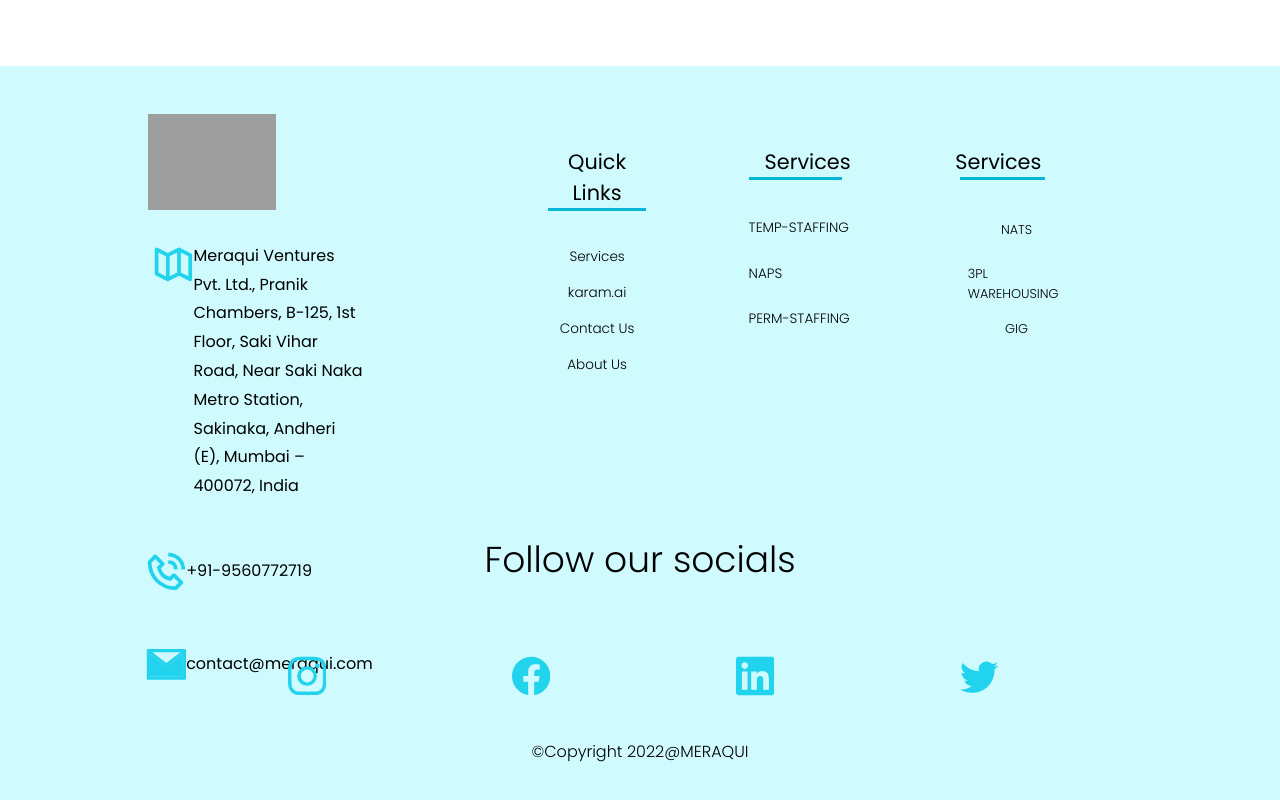
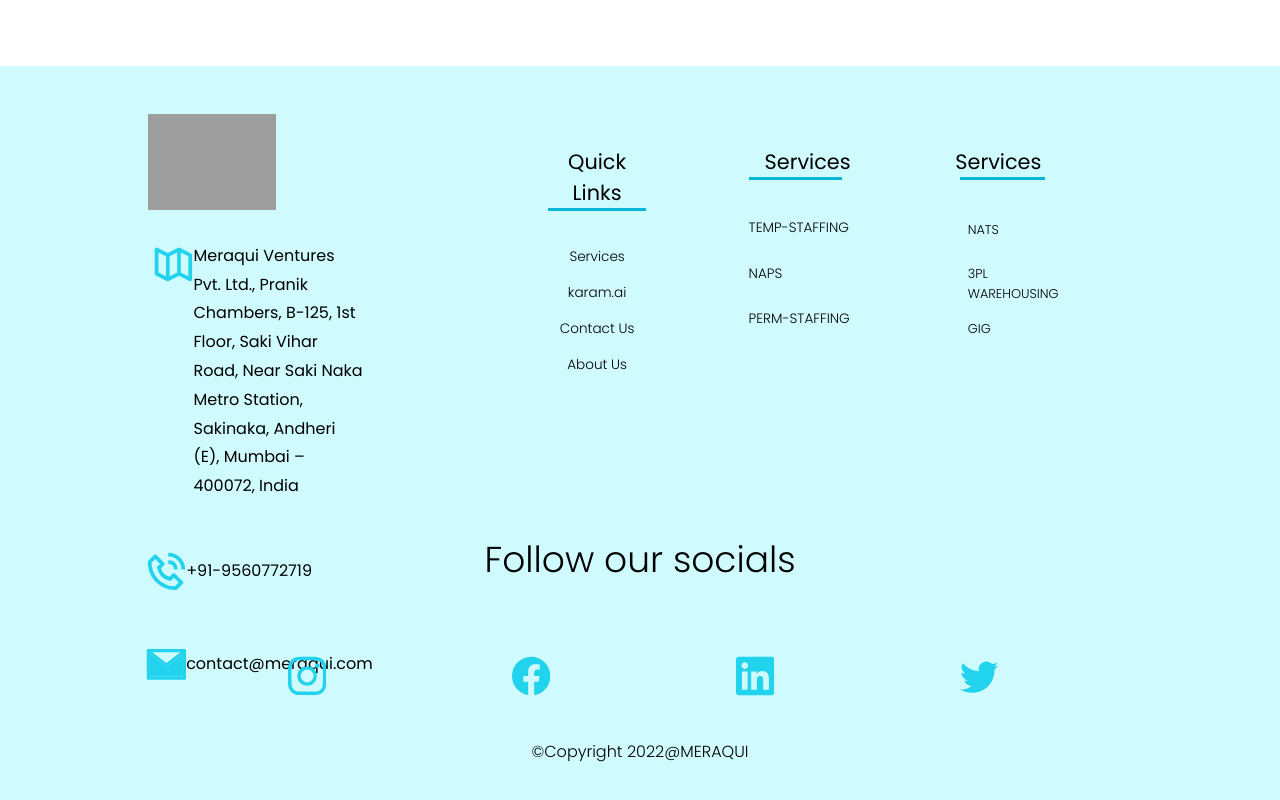
Before and after one commit to Vaidik1308/Meraqui-1, a React (Create React App) app: page /about in a window 1280 px wide. Shown: the part 2470-3270 px from the top of the page. Built offline with nearby package versions, Linux system fonts and the light colour scheme; grey boxes are pictures that could not be loaded.

Commit message:
adjusted footer

```diff
--- a/src/components/Footer.js
+++ b/src/components/Footer.js
@@ -69,7 +69,7 @@
                         <div className='ml-2 flex justify-center  border-b-[3px] border-cyan-500 w-[75%]'>
                             <h3 className='w-fit  sm:mr-2   sm:text-[1.3rem] font-poppins font-[400]'>Services</h3>
                         </div>
-                        <ul className="text-[0.8rem] mt-[35px] flex flex-col items-center  font-poppins font-[300]  sm:text-left sm:ml-4 sm:h-[24vh] sm:mt-[40px]">
+                        <ul className="text-[0.8rem] mt-[35px] flex flex-col  font-poppins font-[300]  sm:text-left sm:ml-4 sm:h-[24vh] sm:mt-[40px]">
                         <li className='sm:mb-[25px] mb-[30px]'><Link to="/services/neemNaps">NATS</Link></li>
                             <li className='sm:mb-4 mb-[30px]' ><Link to="/services/warehousing">3PL WAREHOUSING</Link></li>
                             <li className='sm:mb-4 mb-[30px]'><Link to="/services/workforce">GIG</Link></li>
```
